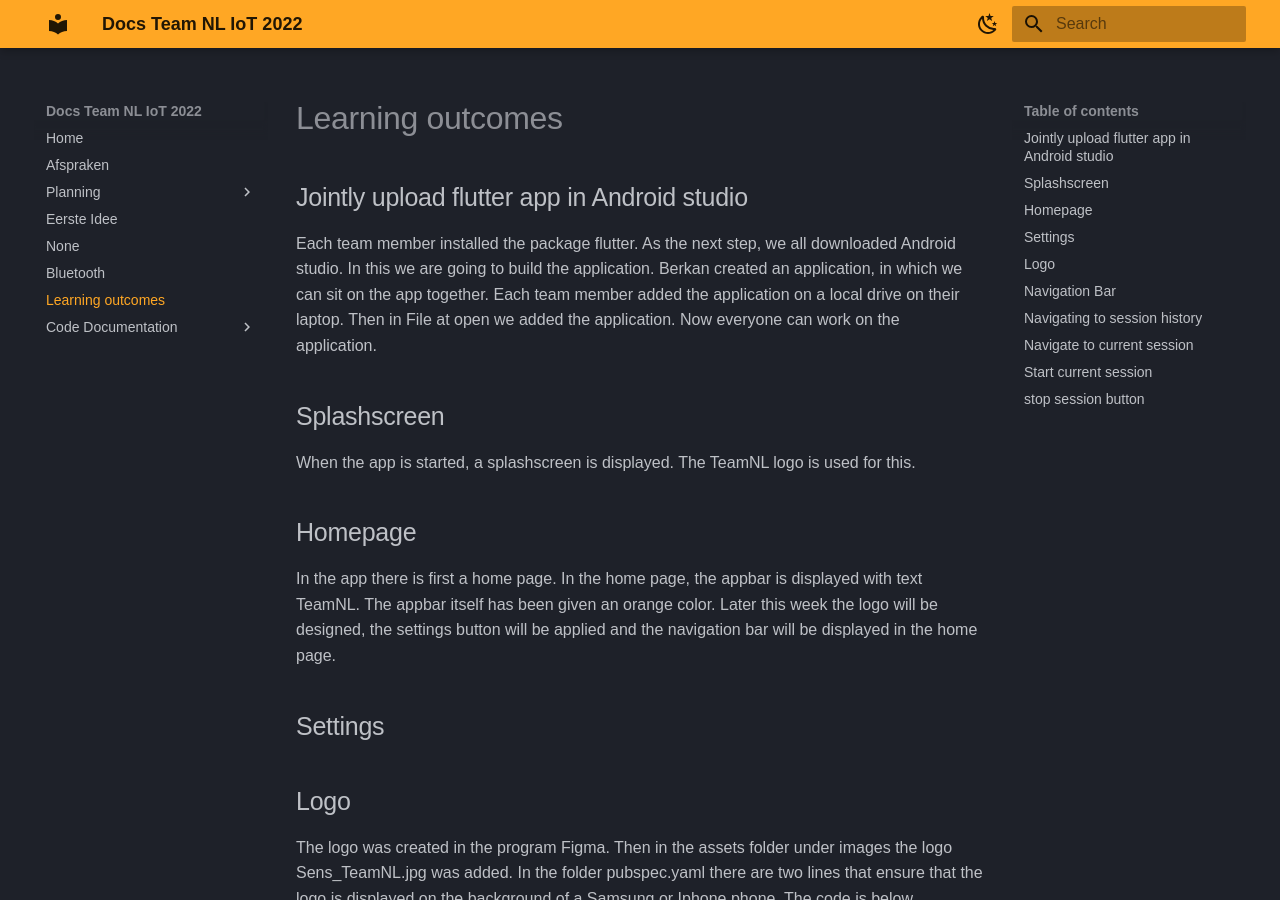
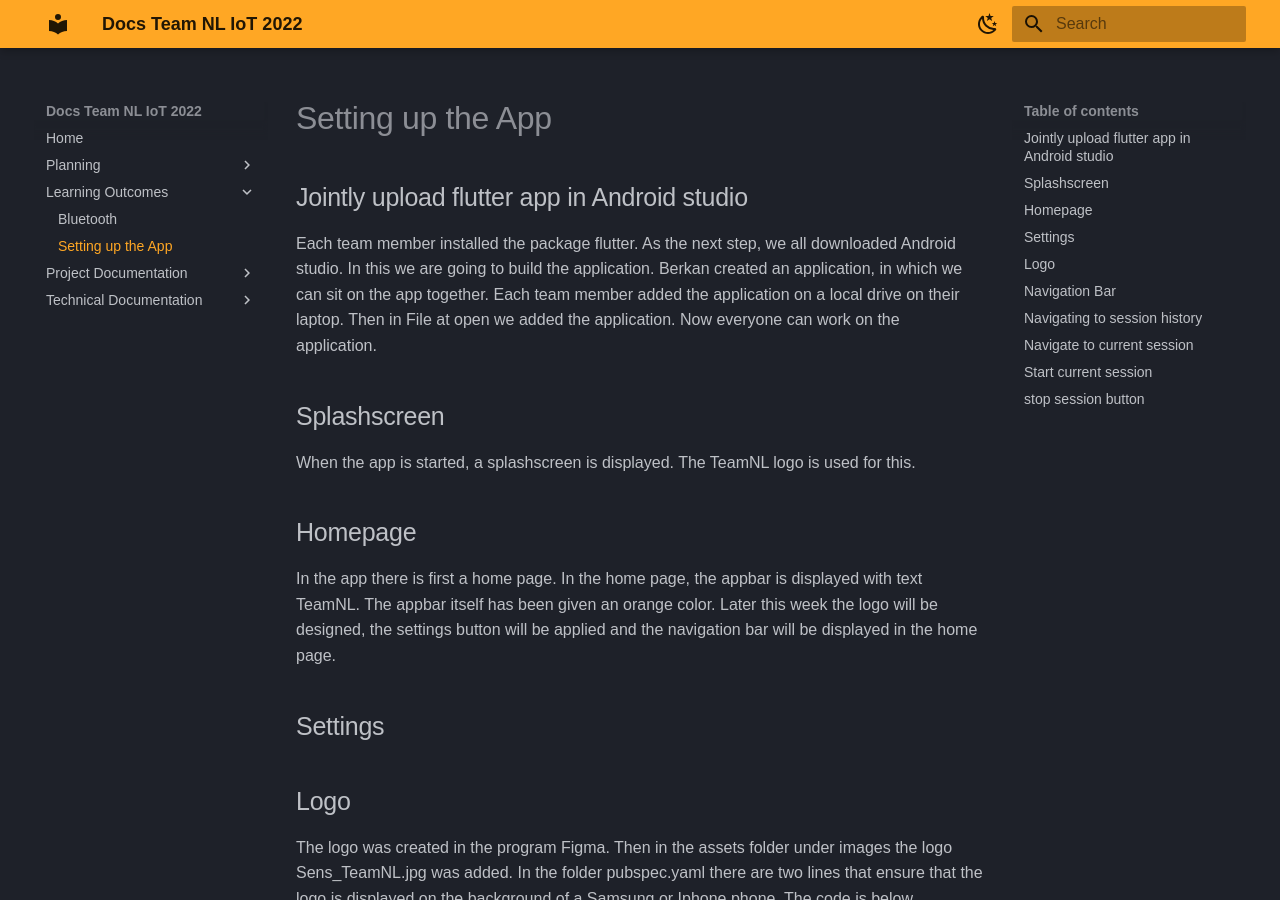
Before and after one commit to serg-and/team-nl-iot-2022, an MkDocs documentation site: the page built from docs/setting-up-the-app.md, in a window 1280 px wide and 900 px high. Built offline with MkDocs 1.6.1 and Material for MkDocs 9.7.7, drawn with Linux system fonts in a browser that asks for light colours; some web fonts are replaced.

Commit message:
change ordering documentation

```diff
--- a/docs/Learning outcomes.md
+++ b/docs/setting-up-the-app.md
@@ -1,4 +1,5 @@
-#Learning outcomes
+#Setting up the App
+
 ##Jointly upload flutter app in Android studio
 Each team member installed the package flutter. As the next step, we all downloaded Android studio. In this we are going to build the application. Berkan created an application, in which we can sit on the app together. Each team member added the application on a local drive on their laptop. Then in File at open we added the application. Now everyone can work on the application.
 
--- a/mkdocs.yml
+++ b/mkdocs.yml
@@ -36,15 +36,16 @@ theme:
     - content.code.annotate
 nav:
     - 'index.md'
-    - 'Samenwerkingscontract.md'
     - Planning:
       - 'Event-planning.md'
       - 'Algemenen-planning.md'
-    - 'EersteIdee.md'
-    - 'ToDoList.md'
-    - 'Bluetooth.md'
-    - 'Learning outcomes.md'
-    - Code Documentation:
+    - Learning Outcomes:
+      - 'Bluetooth.md'
+      - 'setting-up-the-app.md'
+    - Project Documentation:
+      - 'Samenwerkingscontract.md'
+    - Technical Documentation:
+      - 'hosting.md'
       - 'supabase.md'
       - 'Nextjs-Web-Application.md'
 plugins:
```
Also changed, not shown: docs/EersteIdee.md (deleted, +0 -3 lines), docs/hosting.md (added, +10 -0 lines), docs/index.md (+1 -1 lines).
